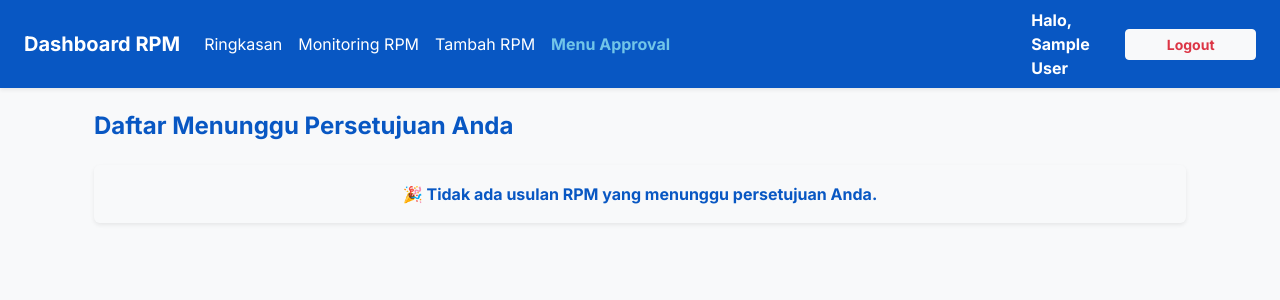
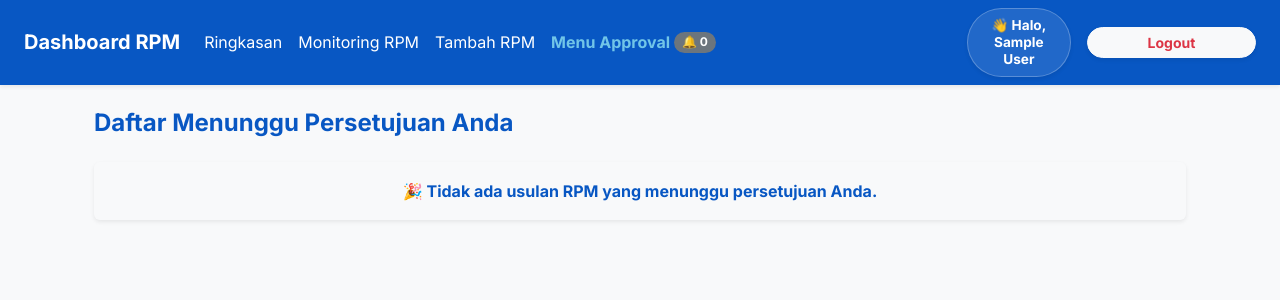
Before and after one commit to TasserFace/Dashboard-Audit-RPM, a Flask app: template templates/approval.html in a window 1280 px wide. Shown: the top 300 px of the page. Run offline with Flask 3, Linux system fonts and the light colour scheme; the template is opened without the code that fills it, so the values that code supplies are empty; the visitor is signed in with stand-in values (Sample User, id 1).

Commit message:
Update approval.html

```diff
--- a/templates/approval.html
+++ b/templates/approval.html
@@ -8,24 +8,43 @@
     <link href="https://cdn.jsdelivr.net/npm/bootstrap@5.3.0/dist/css/bootstrap.min.css" rel="stylesheet">
     <style>body { font-family: 'Inter', sans-serif; color: #0857C3; background-color: #f8f9fa; } .bg-nusantara { background-color: #0857C3 !important; } .text-nusantara { color: #0857C3 !important; } .text-mentari { color: #71C5E8 !important; }</style>
 </head>
-<body>
+<body><!-- Navbar Mobile Friendly & Profil UI Moden (Teks Utuh) -->
     <nav class="navbar navbar-expand-lg navbar-dark bg-nusantara mb-4 shadow-sm">
         <div class="container-fluid px-3 px-md-4">
             <a class="navbar-brand fw-bold text-white" href="/">Dashboard RPM</a>
+
             <button class="navbar-toggler" type="button" data-bs-toggle="collapse" data-bs-target="#navbarNav">
                 <span class="navbar-toggler-icon"></span>
             </button>
+
             <div class="collapse navbar-collapse" id="navbarNav">
                 <ul class="navbar-nav me-auto mb-2 mb-lg-0 mt-3 mt-lg-0">
                     <li class="nav-item"><a class="nav-link text-white" href="/">Ringkasan</a></li>
                     <li class="nav-item"><a class="nav-link text-white" href="/monitoring">Monitoring RPM</a></li>
                     <li class="nav-item"><a class="nav-link text-white" href="/input">Tambah RPM</a></li>
-                    <li class="nav-item"><a class="nav-link active fw-bold text-mentari" href="/approval">Menu Approval</a></li>
+                    <li class="nav-item">
+                        <a class="nav-link active fw-bold text-mentari d-flex align-items-center" href="/approval">
+                            Menu Approval
+                            {% if pending_count > 0 %}
+                            <span class="badge bg-warning text-dark rounded-pill badge-notif fw-bold ms-1">🔔 {{ pending_count }}</span>
+                            {% else %}
+                            <span class="badge bg-secondary rounded-pill badge-notif ms-1">🔔 0</span>
+                            {% endif %}
+                        </a>
+                    </li>
                 </ul>
-                <div class="d-flex flex-column flex-lg-row text-white align-items-lg-center mt-3 mt-lg-0">
-                    <span class="me-lg-3 mb-2 mb-lg-0 fw-bold">Halo, {{ session['nama_lengkap'] }}</span>
-                    <a href="/logout" class="btn btn-sm btn-light text-danger fw-bold w-100 w-lg-auto">Logout</a>
+
+                <!-- BAHAGIAN PROFIL PENGGUNA (Teks Utuh, Font Kecil, Line-Height Rapat) -->
+                <div class="d-flex flex-column flex-lg-row align-items-lg-center mt-4 mt-lg-0 gap-2 gap-lg-3">
+                    <div class="bg-white bg-opacity-10 border border-white border-opacity-25 rounded-pill px-3 py-2 d-flex align-items-center justify-content-center shadow-sm text-center">
+                        <span class="fw-bold text-white lh-sm" style="font-size: 0.85rem;">
+                            👋 Halo, {{ session['nama_lengkap'] }}
+                        </span>
+                    </div>
+                    <a href="/logout" class="btn btn-sm btn-light text-danger fw-bold shadow-sm rounded-pill px-4 w-100 w-lg-auto">Logout</a>
                 </div>
+                <!-- TAMAT BAHAGIAN PROFIL -->
+
             </div>
         </div>
     </nav>
```
